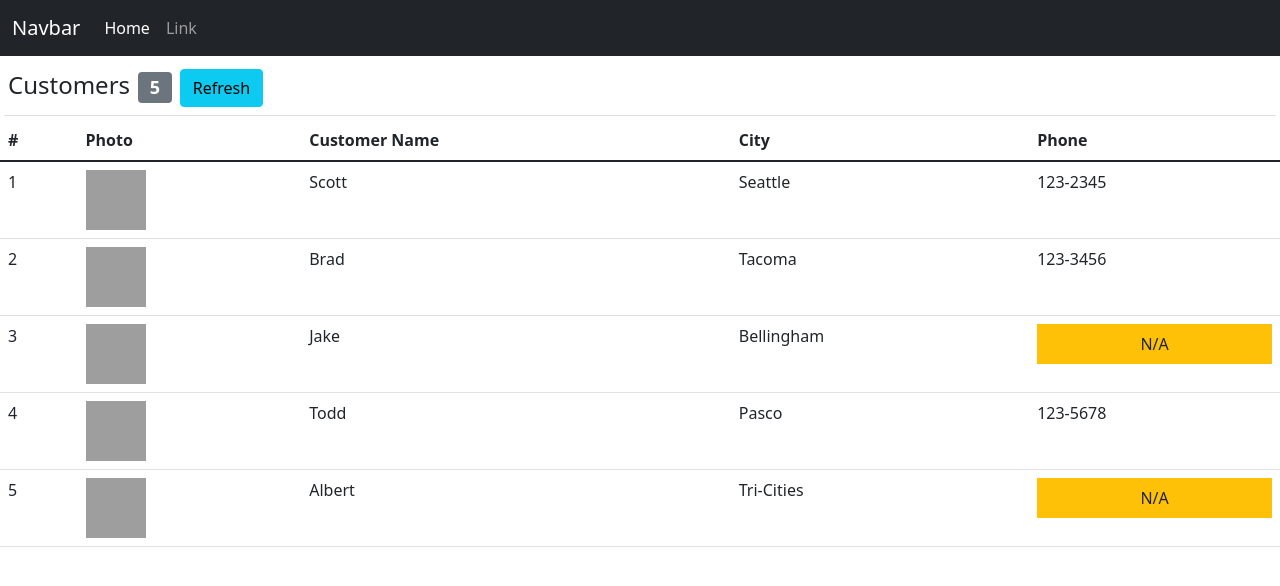
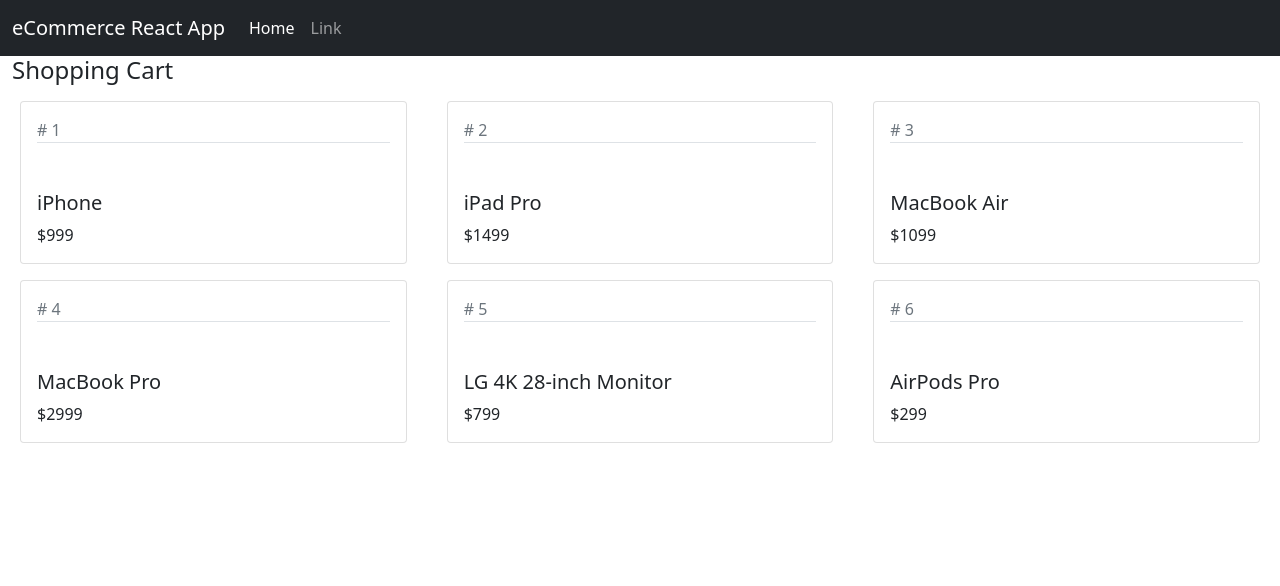
Before and after one commit to timrager/react_ecomm, a React (Create React App) app: page / in a window 1280 px wide. Shown: the top 586 px of the page. Built offline with nearby package versions, Linux system fonts and the light colour scheme; grey boxes are pictures that could not be loaded.

Commit message:
addedproduct component

```diff
--- a/public/index.html
+++ b/public/index.html
@@ -11,7 +11,7 @@
   <link rel="manifest" href="%PUBLIC_URL%/manifest.json" />
   <link href="https://cdn.jsdelivr.net/npm/bootstrap@5.1.3/dist/css/bootstrap.min.css" rel="stylesheet"
     integrity="sha384-1BmE4kWBq78iYhFldvKuhfTAU6auU8tT94WrHftjDbrCEXSU1oBoqyl2QvZ6jIW3" crossorigin="anonymous">
-  <title>React App</title>
+  <title>eCommerce React App</title>
 </head>
 
 <body>
--- a/src/App.jsx
+++ b/src/App.jsx
@@ -1,13 +1,14 @@
 import React, { Component } from 'react';
 import NavBar from './NavBar';
-import MainContent from './MainContent';
+import CustomersList from './CustomersList';
+import ShoppingCart from './ShoppingCart';
 
 class App extends Component {
     render() {
         return (
             <>
                 <NavBar />
-                <MainContent />
+                <ShoppingCart />
             </>
         )
     }
--- a/src/MainContent.jsx
+++ b/src/CustomersList.jsx
@@ -1,6 +1,6 @@
 import React, { Component } from 'react';
 
-class MainContent extends Component {
+class CustomersList extends Component {
 
     state = {
         pageTitle: "Customers",
@@ -23,12 +23,24 @@
         return customer.phone ? customer.phone : <div className="bg-warning p-2 text-center">N/A</div>
     }
 
+    changePic = (customer, index) => {
+        var customerArray = this.state.customers;
+        customerArray[index].photo = "https://picsum.photos/id/104/60"
+
+        this.setState( {customers: customerArray} )
+    }
+
     displayCustomers = () => {
-        return this.state.customers.map( (customer) => {
+        return this.state.customers.map( (customer, index) => {
             return (
                 <tr key={customer.id}>
                     <td>{customer.id}</td>
-                    <td><img src={customer.photo} alt="Customer"/></td>
+                    <td><img src={customer.photo} alt="Customer" />
+                        <div>
+                            <button
+                                className="btn btn-secondary btn-sm"
+                                onClick={ () => {this.changePic(customer, index)} }>Change Picture</button>
+                        </div></td>
                     <td>{customer.name}</td>
                     <td>{customer.address.city}</td>
                     <td>{this.getPhoneNumber(customer)}</td>
@@ -64,4 +76,4 @@
     };
 }
 
-export default MainContent;
+export default CustomersList;
--- a/src/NavBar.jsx
+++ b/src/NavBar.jsx
@@ -5,7 +5,7 @@
         return (
           <nav className="navbar navbar-expand-lg navbar-dark bg-dark">
             <div className="container-fluid">
-              <a className="navbar-brand" href="/#">Navbar</a>
+              <a className="navbar-brand" href="/#">eCommerce React App</a>
               <button className="navbar-toggler" type="button" data-bs-toggle="collapse" data-bs-target="#navbarSupportedContent" aria-controls="navbarSupportedContent" aria-expanded="false" aria-label="Toggle navigation">
                 <span className="navbar-toggler-icon"></span>
               </button>
--- /dev/null
+++ b/src/Product.jsx
@@ -0,0 +1,20 @@
+import React, { Component } from 'react';
+
+class Product extends Component {
+
+    render() {
+        return (
+            <div className="col-md-4">
+                <div className="card m-2">
+                    <div className="card-body">
+                        <div className="text-muted"># {this.props.product.id}</div>
+                        <h5 className="pt-5 border-top">{this.props.product.productName}</h5>
+                        <div>${this.props.product.price}</div>
+                    </div>
+                </div>
+            </div>
+        )
+    }
+}
+
+export default Product;
--- /dev/null
+++ b/src/ShoppingCart.jsx
@@ -0,0 +1,65 @@
+
+import React, { Component } from 'react';
+import Product from "./Product";
+
+class ShoppingCart extends Component {
+
+    state = {
+        products: [
+            {
+                id: 1,
+                productName: "iPhone",
+                price: 999,
+                quantity: 0
+            },
+            {
+                id: 2,
+                productName: "iPad Pro",
+                price: 1499,
+                quantity: 0
+            },
+            {
+                id: 3,
+                productName: "MacBook Air",
+                price: 1099,
+                quantity: 0
+            },
+            {
+                id: 4,
+                productName: "MacBook Pro",
+                price: 2999,
+                quantity: 0
+            },
+            {
+                id: 5,
+                productName: "LG 4K 28-inch Monitor",
+                price: 799,
+                quantity: 0
+            },
+            {
+                id: 6,
+                productName: "AirPods Pro",
+                price: 299,
+                quantity: 0
+            }
+        ]
+    }
+
+    render() {
+        return (
+            <div className="container-fluid">
+                <h4>Shopping Cart</h4>
+                <div className="row">
+                    {this.state.products.map( (product) => {
+                        return (
+                            <Product key={product.id} product={product}/>
+                        )
+                    })}
+                </div>
+            </div>
+        )
+    }
+
+}
+
+export default ShoppingCart;
```
